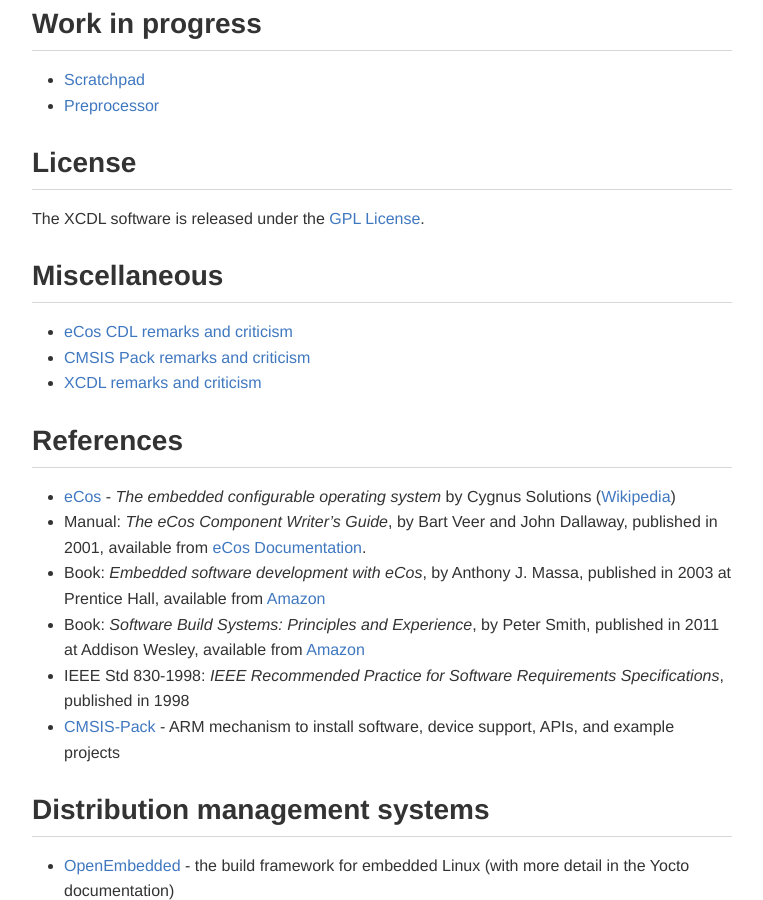
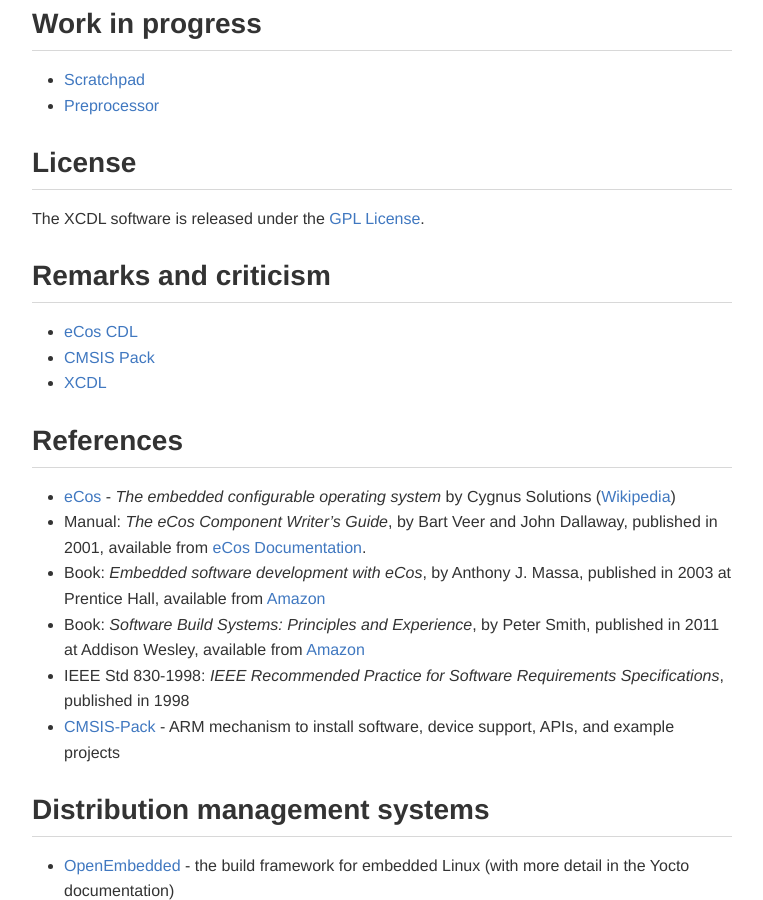
Before and after one commit to xcdl/xcdl.github.io-source, a Jekyll site: the page built from pages/home.md, in a window 1280 px wide and 900 px high, scrolled down 1637 px. Shown: the whole window, without its empty margins (118-881 px from the left). Built offline with Jekyll 4.4.1, drawn with Linux system fonts in a browser that asks for light colours; Markdown is read by kramdown in place of the engine named in the settings; comment, search, counter and statistics services are not loaded; some of the changed text lies outside the part shown.

Commit message:
sidebar license & home 'remarks'

```diff
--- a/_config.yml
+++ b/_config.yml
@@ -3,7 +3,7 @@
 # Without a clear rule enforced, both title and name are used.
 title: XCDL
 name: XCDL
-description: eXtensible Component Definition Language.
+description: The eXtensible Component Definition Language.
 
 email: il@livius.net
 
--- a/_includes/content/sidebar.markdown
+++ b/_includes/content/sidebar.markdown
@@ -9,4 +9,8 @@
 #### Reference
 * [The XCDL definitions reference]({{ site.baseurl }}/guide/definitions-reference/)
 
+#### License
+
+* [GPL](https://www.gnu.org/licenses/gpl.html)
+
 #### [About]({{ site.baseurl }}/about/)
--- a/pages/home.md
+++ b/pages/home.md
@@ -53,11 +53,11 @@ TBD
 
 The XCDL software is released under the [GPL License](https://www.gnu.org/licenses/gpl.html).
 
-## Miscellaneous
+## Remarks and criticism
 
-* [eCos CDL remarks and criticism]({{ site.baseurl }}/criticsm/ecos/)
-* [CMSIS Pack remarks and criticism]({{ site.baseurl }}/criticsm/cmsis/)
-* [XCDL remarks and criticism]({{ site.baseurl }}/criticsm/xcdl/)
+* [eCos CDL]({{ site.baseurl }}/criticsm/ecos/)
+* [CMSIS Pack]({{ site.baseurl }}/criticsm/cmsis/)
+* [XCDL]({{ site.baseurl }}/criticsm/xcdl/)
 
 ## References
 
```
Also changed, not shown: pages/about.md (+2 -2 lines).
